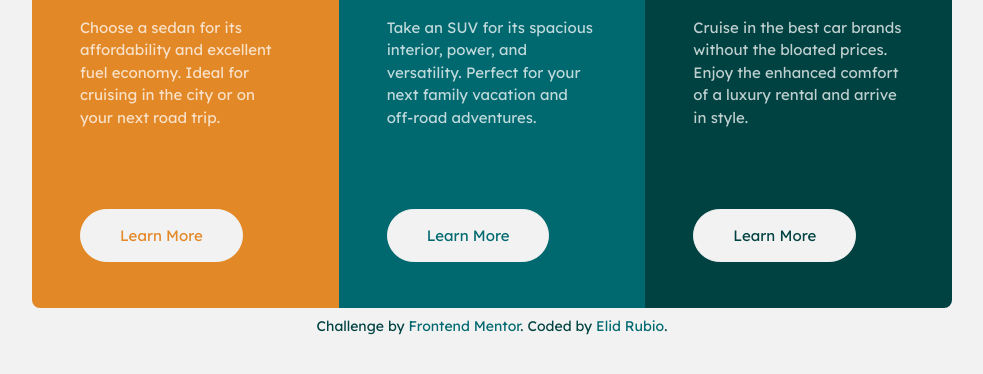
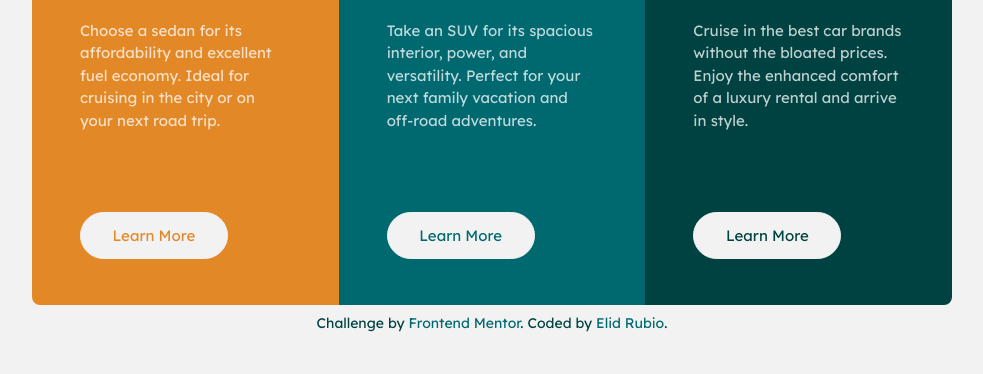
Before and after one commit to elidrc/3-column-preview-card-component, a plain HTML site: page index.html in a window 1280 px wide. Shown: the part 332-706 px from the top of the page, without its empty margins (148-1131 px from the left). Drawn offline with Linux system fonts and the light colour scheme.

Commit message:
Update styles.css

```diff
--- a/styles.css
+++ b/styles.css
@@ -117,7 +117,7 @@ main {
     display: inline-block;
     text-decoration: none;
     text-transform: capitalize;
-    padding: 0.9rem 2.4375rem;
+    padding: 0.7rem 1.97rem;
     background: var(--very-light-gray);
     border-radius: 2rem;
     border: 1px solid var(--very-light-gray);
```
